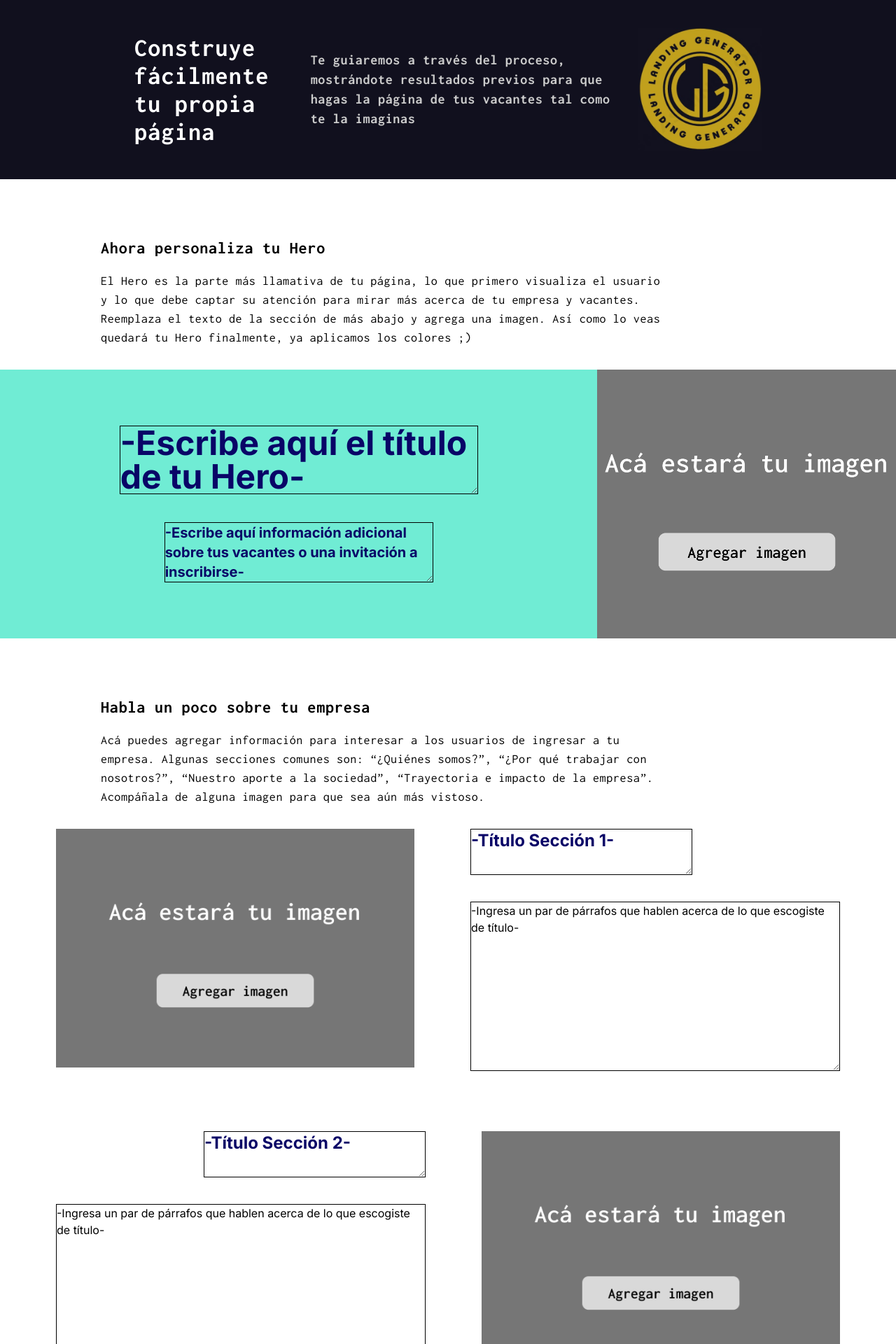
After one commit to Simon-Villa-Escobar/landing-generator, a Django app: page /create/ in a window 1280 px wide. The commit adds this page. Shown: the top 1920 px of the page at 70% size. Run offline with Django 4.2, Linux system fonts and the light colour scheme; some libraries are stand-ins or nearby versions.

Commit message:
Feature: Create page styled view

```diff
--- a/landing_generator/static/styles.css
+++ b/landing_generator/static/styles.css
@@ -1,3 +1,55 @@
 * {
     font-family: "Inter", sans-serif;
 }
+
+.header-guide h1 {
+    font-family: "Inconsolata", monospace;
+    letter-spacing: 0.035em;
+    font-weight: bold;
+}
+
+.header-guide h3 {
+    font-family: "Inconsolata", monospace;
+    letter-spacing: 0.035em;
+    font-weight: bold;
+}
+
+.container-guide {
+    margin-bottom: 2rem;
+    margin-top: 5rem;
+    padding-inline: 144px;
+    width: 85%;
+}
+
+.container-guide h2 {
+    font-family: "Inconsolata", monospace;
+    font-size: 24px;
+    font-weight: bold;
+    letter-spacing: 0.035em;
+    margin-bottom: 1rem;
+}
+
+.container-guide p {
+    font-family: "Inconsolata", monospace;
+    font-size: 18px;
+    letter-spacing: 0.035em;
+}
+
+.container-guide input {
+    font-family: "Inconsolata", monospace;
+    font-size: 18px;
+    letter-spacing: 0.035em;
+}
+
+.btn-generate {
+    font-family: "Inconsolata", monospace;
+    font-size: 32px;
+    font-weight: bolder;
+    color: white;
+    letter-spacing: 0.035em;
+    padding-inline: 2rem;
+    padding-top: 1rem;
+    padding-bottom: 1rem;
+    background-color: black;
+    border-radius: 1rem;
+}
--- a/landing_generator/urls.py
+++ b/landing_generator/urls.py
@@ -22,4 +22,5 @@ from page import views as pageViews
 urlpatterns = [
     path("admin/", admin.site.urls),
     path("", pageViews.home),
+    path("create/", pageViews.create),
 ]
--- /dev/null
+++ b/page/templates/create.html
@@ -0,0 +1,106 @@
+<!DOCTYPE html>
+<html lang="es">
+<head>
+    <meta charset="UTF-8">
+    <meta name="viewport" content="width=device-width, initial-scale=1.0">
+    <meta name="description" content="Página landing de vacantes de Magneto">
+    <!-- Inter Font -->
+    <link rel="preconnect" href="https://fonts.googleapis.com">
+    <link rel="preconnect" href="https://fonts.gstatic.com" crossorigin>
+    <link href="https://fonts.googleapis.com/css2?family=Inter:wght@100..900&display=swap" rel="stylesheet">
+    <!-- Inconsolata Font -->
+    <link rel="preconnect" href="https://fonts.googleapis.com">
+    <link rel="preconnect" href="https://fonts.gstatic.com" crossorigin>
+    <link href="https://fonts.googleapis.com/css2?family=Inconsolata:wght@200..900&display=swap" rel="stylesheet">
+
+    <!-- Own CSS -->
+    {% load static %}
+    <link rel="stylesheet" href="{% static 'styles.css' %}">
+    <!-- Tailwind -->
+    <script src="https://cdn.tailwindcss.com"></script>
+
+    <title>Magneto Landing Generator</title>
+</head>
+<body>
+
+    <header class="header-guide bg-[#11101E] px-48 py-10 flex items-center justify-between gap-x-6">
+        <h1 class="text-4xl text-white">Construye fácilmente tu propia página</h1>
+        <h3 class="text-xl text-[#CBCBCB]">Te guiaremos a través del proceso, mostrándote resultados previos para que hagas la página de tus vacantes tal como te la imaginas</h3>
+        <img src="{% static 'assets/logo.png' %}" alt="Logo Landing Generator" class="w-44">
+    </header>
+
+    <main>
+
+        <aside class="container-guide">
+            <h2>Ahora personaliza tu Hero</h2>
+            <p>
+                El Hero es la parte más llamativa de tu página, lo que primero visualiza el usuario y lo que debe captar su atención para mirar más acerca de tu empresa y vacantes.
+                <br>
+                Reemplaza el texto de la sección de más abajo y agrega una imagen. Así como lo veas quedará tu Hero finalmente, ya aplicamos los colores ;)
+            </p>
+        </aside>
+
+        <section class="flex">
+            <div class="bg-[#70ECD4] py-20 w-2/3 flex flex-col items-center">
+                <textarea class="bg-transparent border border-black text-5xl font-bold text-[#090467] max-w-lg mb-10">-Escribe aquí el título de tu Hero-</textarea>
+                <textarea rows="3" class="bg-transparent border border-black text-xl font-bold text-[#090467] min-w-96 max-w-lg">-Escribe aquí información adicional sobre tus vacantes o una invitación a inscribirse-</textarea>
+            </div>
+            <img src="{% static 'assets/default.png' %}" alt="Imagen Hero" class="w-1/3 object-cover">
+        </section>
+
+        <aside class="container-guide">
+            <h2>Habla un poco sobre tu empresa</h2>
+            <p>
+                Acá puedes agregar información para interesar a los usuarios de ingresar a tu empresa. Algunas secciones comunes son: “¿Quiénes somos?”, “¿Por qué trabajar con nosotros?”, “Nuestro aporte a la sociedad”, “Trayectoria e impacto de la empresa”.
+                <br>
+                Acompáñala de alguna imagen para que sea aún más vistoso.
+            </p>
+        </aside>
+        <section class="flex px-20 mb-20">
+            <div class="mr-20">
+                <img src="{% static 'assets/default.png' %}" alt="Image 1" class="object-cover max-w-lg">
+            </div>
+            <div class="my-auto">
+                <textarea class="bg-transparent border border-black text-2xl font-bold text-[#090567] mb-8">-Título Sección 1-</textarea>
+                <textarea rows="10" class="bg-transparent border border-black w-full">-Ingresa un par de párrafos que hablen acerca de lo que escogiste de título-</textarea>
+            </div>
+        </section>
+
+        <section class="flex px-20">
+            <div class="mr-20 my-auto text-right">
+                <textarea class="bg-transparent border border-black text-2xl font-bold text-[#090567] mb-8">-Título Sección 2-</textarea>
+                <textarea rows="10" class="bg-transparent border border-black w-full">-Ingresa un par de párrafos que hablen acerca de lo que escogiste de título-</textarea>
+            </div>
+            <div>
+                <img src="{% static 'assets/default.png' %}" alt="Image 2" class="object-cover max-w-lg">
+            </div>
+        </section>
+
+        <aside class="container-guide">
+            <h2>Finalmente, agrega tus redes</h2>
+            <p>
+                Conecta tus demás redes sociales a Magneto. Y no te preocupes si no tienes alguna de las que están acá abajo, si lo dejas vacío, no aparecerá en tu página
+            </p>
+            <div class="flex flex-col mt-4">
+                <input type="text" placeholder="Link a Facebook" class="border border-black rounded-md my-2 px-2 py-1 w-64">
+                <input type="text" placeholder="Link a LinkedIn" class="border border-black rounded-md my-2 px-2 py-1 w-64">
+                <input type="text" placeholder="Link a Twitter/X" class="border border-black rounded-md my-2 px-2 py-1 w-64">
+                <input type="text" placeholder="Link a YouTube" class="border border-black rounded-md my-2 px-2 py-1 w-64">
+                <input type="text" placeholder="Link a sitio web" class="border border-black rounded-md my-2 px-2 py-1 w-64">
+            </div>
+        </aside>
+
+        <aside class="container-guide">
+            <h2>¡Y... listo!</h2>
+            <p>
+                Al hacer clic en el botón de abajo te llevaremos a la página que acabas de crear, con tu propio link y ya disponible para que todos puedan verla. Adicionalmente, agregaremos automáticamente más información y links a tus vacantes activas en Magneto. Recuerda que siempre puedes regresar y editar tu página en este mismo menú            </p>
+        </aside>
+
+        <div class="flex items-center mb-16">
+            <button class="btn-generate mx-auto">Generar tu sitio web</button>
+        </div>
+
+    </main>
+
+</body>
+</html>
--- a/page/views.py
+++ b/page/views.py
@@ -2,3 +2,6 @@ from django.shortcuts import render
 
 def home(request) :
     return render(request, "home.html")
+
+def create(request) :
+    return render(request, "create.html")
```
Also changed, not shown: landing_generator/static/assets/default.png (added), landing_generator/static/assets/logo.png (added).
